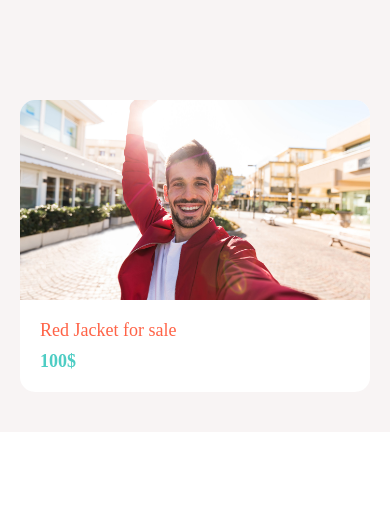
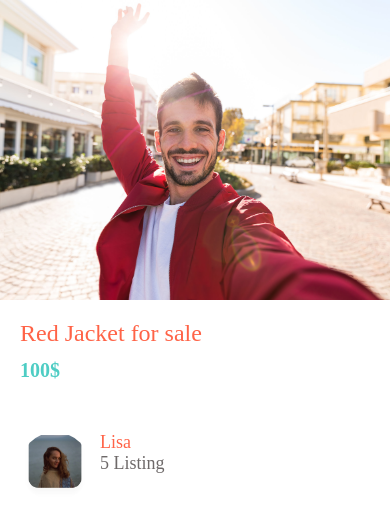
Before and after one commit to Ghauoor/end_the_urge, a React Native app: screen / in a window 390 px wide. Shown: the top 526 px of the page. Built offline with nearby package versions, Linux system fonts and the light colour scheme.

Commit message:
Listing Details Screen

```diff
--- a/App.js
+++ b/App.js
@@ -1,22 +1,9 @@
 import React from 'react';
 import {View, StyleSheet} from 'react-native';
-import Card from './src/components/Card';
+import ListingDetailsScreen from './src/screens/ListingDetailsScreen';
 
 const App = () => {
-  return (
-    <View
-      style={{
-        backgroundColor: '#f8f4f4',
-        padding: 20,
-        paddingTop: 100,
-      }}>
-      <Card
-        title="Red Jacket for sale"
-        subTitle="100$"
-        imageUri={require('./assets/images/jacket.jpg')}
-      />
-    </View>
-  );
+  return <ListingDetailsScreen />;
 };
 
 const styles = StyleSheet.create({});
--- /dev/null
+++ b/src/components/ListItem.js
@@ -0,0 +1,37 @@
+import React from 'react';
+import {View, StyleSheet, Image} from 'react-native';
+import AppText from './AppText';
+import colors from '../config/colors';
+
+const ListItem = ({title, subTitle, image}) => {
+  return (
+    <View style={styles.container}>
+      <Image source={image} style={styles.image} />
+      <View>
+        <AppText style={styles.title}>{title}</AppText>
+        <AppText style={styles.subTitle}>{subTitle}</AppText>
+      </View>
+    </View>
+  );
+};
+
+const styles = StyleSheet.create({
+  container: {
+    flexDirection: 'row',
+  },
+  image: {
+    height: 70,
+    width: 70,
+    borderRadius: 35,
+    marginRight: 10,
+  },
+  title: {
+    fontWeight: '500',
+  },
+
+  subTitle: {
+    color: colors.medium,
+  },
+});
+
+export default ListItem;
--- a/src/config/colors.js
+++ b/src/config/colors.js
@@ -3,4 +3,5 @@
   secondaryColor: '#4ecdc4',
   black: '#000',
   white: '#fff',
+  medium: '#6e6969',
 };
--- /dev/null
+++ b/src/screens/ListingDetailsScreen.js
@@ -0,0 +1,56 @@
+import React from 'react';
+import {View, StyleSheet, Image} from 'react-native';
+import AppText from '../components/AppText';
+
+import colors from '../config/colors';
+import ListItem from '../components/ListItem';
+
+const ListingDetailsScreen = () => {
+  return (
+    <View>
+      <Image
+        source={require('../../assets/images/jacket.jpg')}
+        style={styles.image}
+      />
+      <View style={styles.detailsContainer}>
+        <AppText style={styles.title}>Red Jacket for sale</AppText>
+        <AppText style={styles.price}>100$</AppText>
+
+        {/* List Item */}
+        <View style={styles.userContainer}>
+          <ListItem
+            image={require('../../assets/images/profile-image.png')}
+            title="Lisa"
+            subTitle="5 Listing"
+          />
+        </View>
+      </View>
+    </View>
+  );
+};
+
+const styles = StyleSheet.create({
+  image: {
+    width: '100%',
+    height: 300,
+  },
+  detailsContainer: {
+    padding: 20,
+  },
+  title: {
+    fontSize: 24,
+    marginBottom: 2,
+    fontWeight: '500',
+  },
+  price: {
+    color: colors.secondaryColor,
+    fontWeight: 'bold',
+    fontSize: 20,
+    marginVertical: 10,
+  },
+  userContainer: {
+    marginVertical: 40,
+  },
+});
+
+export default ListingDetailsScreen;
```
Also changed, not shown: assets/images/profile-image.png (added).
